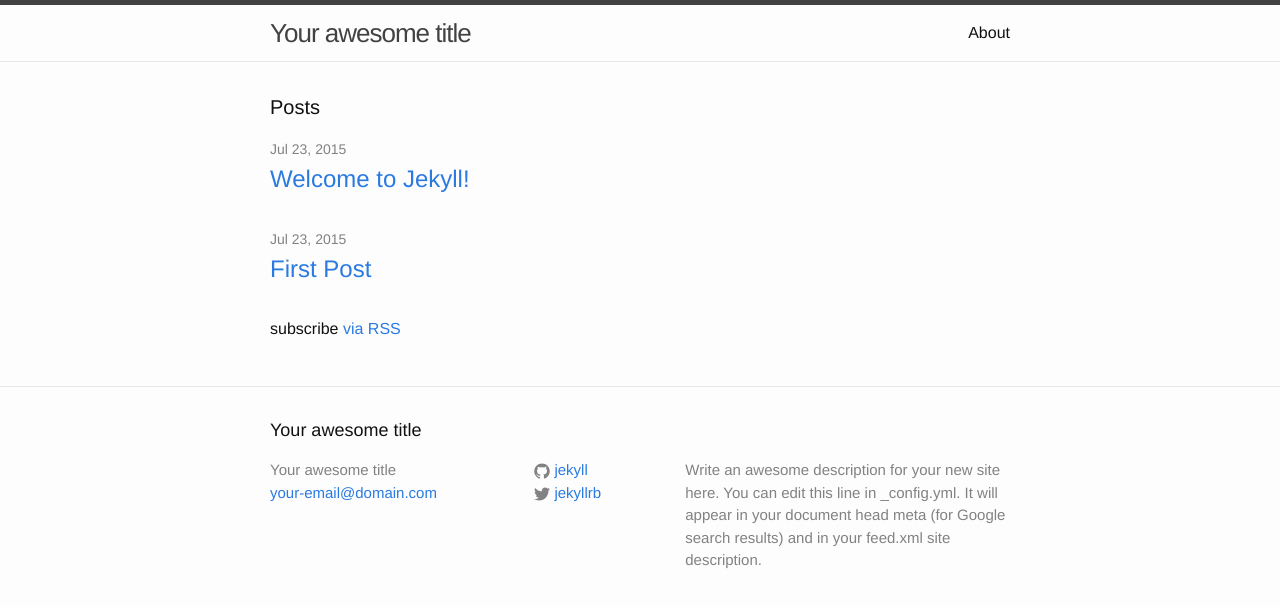
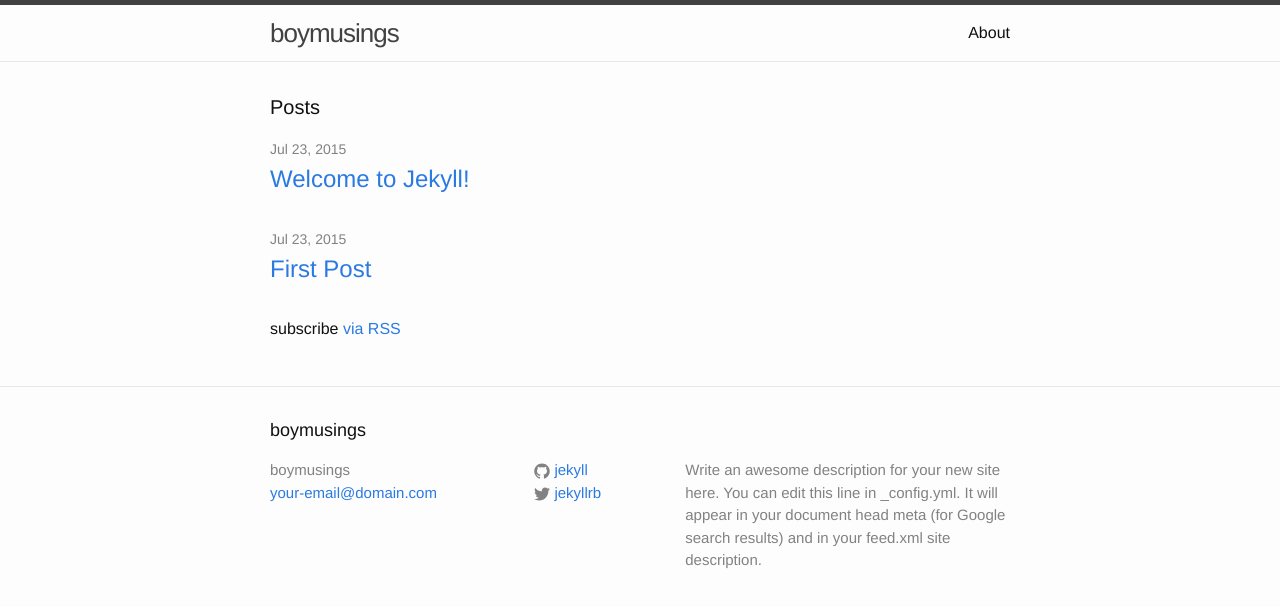
Before and after one commit to boymusings/Mk1, a Jekyll site: the page built from index.html, in a window 1280 px wide. Shown: the top 607 px of the page. Built offline with Jekyll 4.4.1, drawn with Linux system fonts in a browser that asks for light colours.

Commit message:
initial commit

```diff
--- a/_config.yml
+++ b/_config.yml
@@ -1,5 +1,5 @@
 # Site settings
-title: Your awesome title
+title: boymusings
 email: your-email@domain.com
 description: > # this means to ignore newlines until "baseurl:"
   Write an awesome description for your new site here. You can edit this
```
Also changed, not shown: 5 other files.
